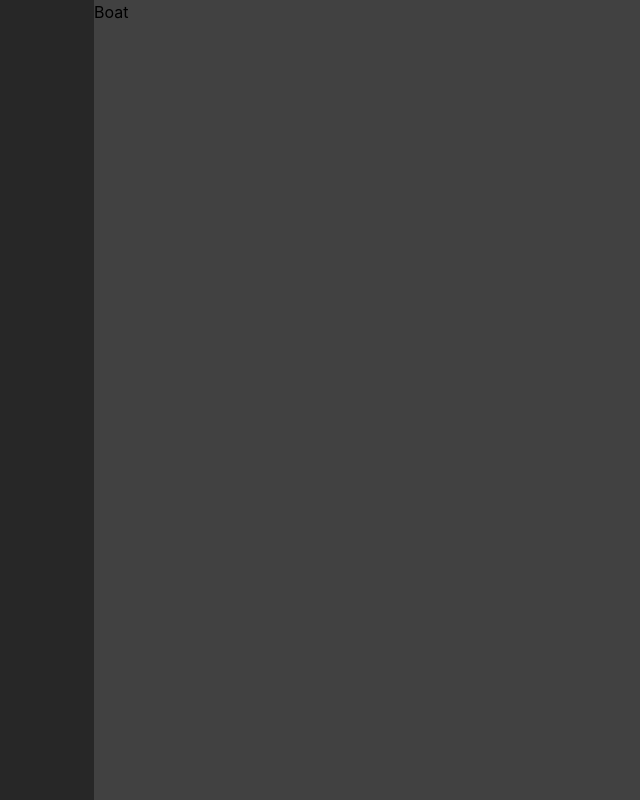
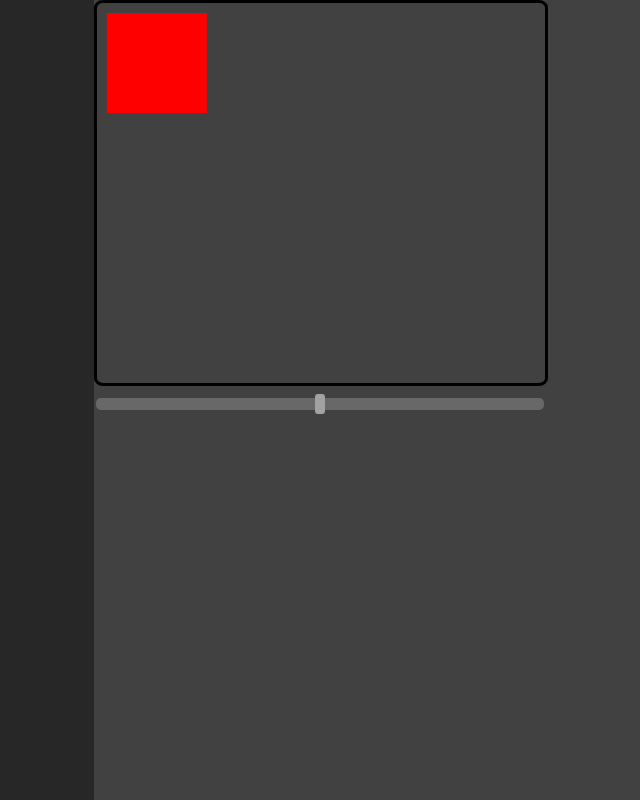
Before and after one commit to Aeri4a/sailboat-control, a React (Vite) app in the folder app/: page / in a window 1280 px wide. Shown: the whole page, without its empty margins (290-930 px from the left). Built offline with nearby package versions, Linux system fonts and the light colour scheme.

Commit message:
added base for drawing boat simulation

```diff
--- /dev/null
+++ b/app/src/components/BoatSimulationView.module.scss
@@ -0,0 +1,42 @@
+.boatTile{
+    display: block;
+    width: 50%;
+    height: 50vh;
+}
+
+.boatCanvas{
+    width: 100%;
+    height: 95%;
+
+    border-style: solid;
+    border-radius: 2%;
+    border-color: #000000;
+    border-width: 3px;
+}
+
+.boatInput{
+    appearance: none;
+
+    width: 100%;
+    height: 3%;
+    background-color: #797979;
+    outline: none;
+    opacity: 0.7;
+    border-radius: 5px;
+}
+.boatInput:hover{
+    opacity: 1;
+}
+
+.boatInput::-webkit-slider-thumb{
+    appearance: none;
+
+    height: 20px;
+    width: 10px;
+    border-radius: 3px;
+    background-color: #cccccc;
+    cursor: pointer;
+}
+.boatInput::-webkit-slider-thumb:hover{
+    background-color: #ffffff;
+}
--- a/app/src/components/BoatSimulationView.tsx
+++ b/app/src/components/BoatSimulationView.tsx
@@ -1,12 +1,53 @@
-import { FC } from 'react'
+import { FC, useRef, useEffect } from 'react'
+import style from './BoatSimulationView.module.scss'
+
+
 
 
 const BoatSimulation: FC = () => {
+
+    const canvasRef = useRef(null)
+
+    const fix_dpi = (canvas : HTMLCanvasElement) => {
+        const style_height = +getComputedStyle(canvas).getPropertyValue("height").slice(0,-2)
+        const style_width = +getComputedStyle(canvas).getPropertyValue("width").slice(0,-2)
+        canvas.setAttribute("height",String(style_height*devicePixelRatio))
+        canvas.setAttribute("width",String(style_width*devicePixelRatio))
+    }
+
+    const draw_frame = (ctx : CanvasRenderingContext2D) => {
+        ctx.clearRect(0,0,ctx.canvas.width,ctx.canvas.height)
+        ctx.fillStyle = "#ff0000"
+        ctx.fillRect(10,10,100,100)
+    }
+
+    let animationFrameId: number
+
+    useEffect(() => {
+        const canvas : HTMLCanvasElement = canvasRef.current!
+
+        const ctx : CanvasRenderingContext2D = canvas!.getContext('2d')!
+        const render = () => {
+            fix_dpi(canvas)
+            draw_frame(ctx)
+            animationFrameId = window.requestAnimationFrame(render)
+        }
+        render()
+
+        return () => {
+            window.cancelAnimationFrame(animationFrameId)
+        }
+
+    },[draw_frame])
+
+
+
     return (
-        <div>
-            Boat
+        <div className={style.boatTile}>
+            <canvas ref={canvasRef} className={style.boatCanvas}></canvas>
+            <input type='range' className={style.boatInput} min='0' max="100" step="1"></input>
         </div>
     )
 }
 
-export default BoatSimulation;
+export default BoatSimulation
```
